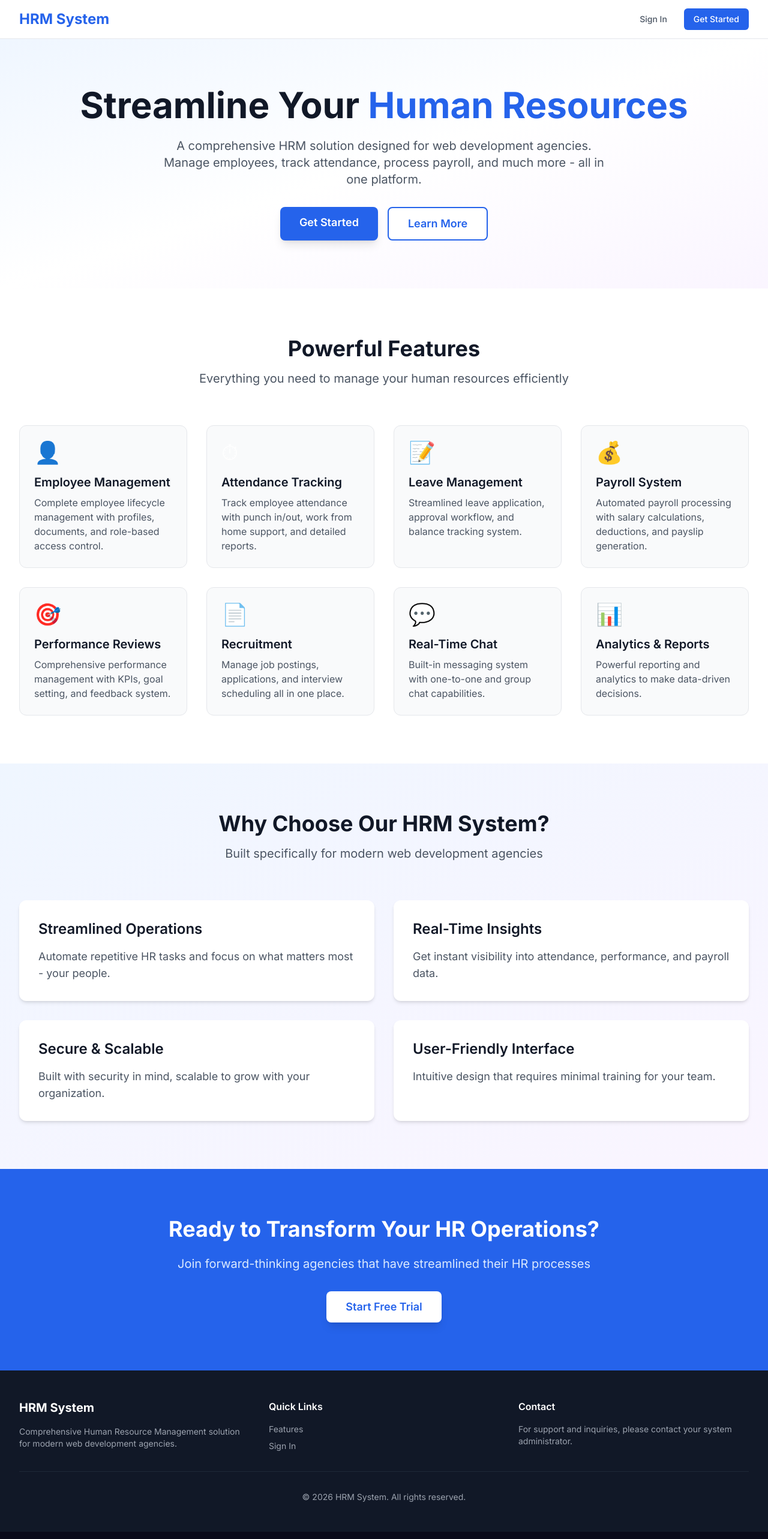
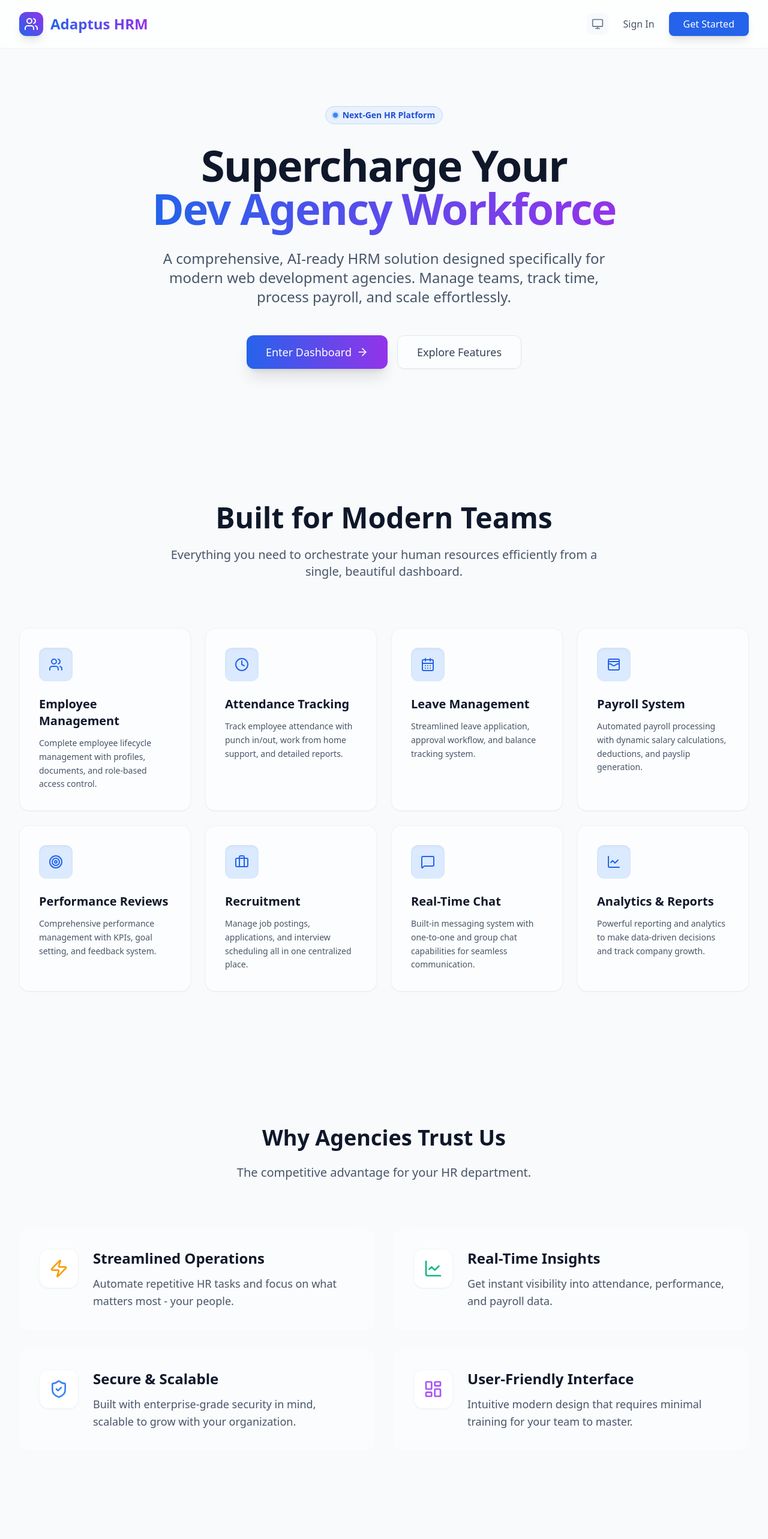
Before and after one commit to WebMatrix-Technology/HRM-frontend, a Next.js app: page / in a window 1280 px wide. Shown: the top 2566 px of the page at 60% size. Built offline with nearby package versions, Linux system fonts and the light colour scheme.

Commit message:
feat: Implement initial landing page with navigation, hero section, and features overview.

```diff
--- a/app/page.tsx
+++ b/app/page.tsx
@@ -1,89 +1,138 @@
+'use client';
+
 import Link from 'next/link';
+import { motion } from 'framer-motion';
+import { ThemeToggle } from '@/components/ui/ThemeToggle';
+import {
+  Users,
+  Clock,
+  CalendarDays,
+  WalletCards,
+  Target,
+  Briefcase,
+  MessageSquare,
+  LineChart,
+  ArrowRight,
+  ShieldCheck,
+  Zap,
+  LayoutDashboard
+} from 'lucide-react';
 
 export default function LandingPage() {
   const features = [
     {
-      icon: '👤',
+      icon: <Users className="w-6 h-6" />,
       title: 'Employee Management',
       description: 'Complete employee lifecycle management with profiles, documents, and role-based access control.',
     },
     {
-      icon: '⏱',
+      icon: <Clock className="w-6 h-6" />,
       title: 'Attendance Tracking',
       description: 'Track employee attendance with punch in/out, work from home support, and detailed reports.',
     },
     {
-      icon: '📝',
+      icon: <CalendarDays className="w-6 h-6" />,
       title: 'Leave Management',
       description: 'Streamlined leave application, approval workflow, and balance tracking system.',
     },
     {
-      icon: '💰',
+      icon: <WalletCards className="w-6 h-6" />,
       title: 'Payroll System',
-      description: 'Automated payroll processing with salary calculations, deductions, and payslip generation.',
+      description: 'Automated payroll processing with dynamic salary calculations, deductions, and payslip generation.',
     },
     {
-      icon: '🎯',
+      icon: <Target className="w-6 h-6" />,
       title: 'Performance Reviews',
       description: 'Comprehensive performance management with KPIs, goal setting, and feedback system.',
     },
     {
-      icon: '📄',
+      icon: <Briefcase className="w-6 h-6" />,
       title: 'Recruitment',
-      description: 'Manage job postings, applications, and interview scheduling all in one place.',
+      description: 'Manage job postings, applications, and interview scheduling all in one centralized place.',
     },
     {
-      icon: '💬',
+      icon: <MessageSquare className="w-6 h-6" />,
       title: 'Real-Time Chat',
-      description: 'Built-in messaging system with one-to-one and group chat capabilities.',
+      description: 'Built-in messaging system with one-to-one and group chat capabilities for seamless communication.',
     },
     {
-      icon: '📊',
+      icon: <LineChart className="w-6 h-6" />,
       title: 'Analytics & Reports',
-      description: 'Powerful reporting and analytics to make data-driven decisions.',
+      description: 'Powerful reporting and analytics to make data-driven decisions and track company growth.',
     },
   ];
 
   const benefits = [
     {
+      icon: <Zap className="w-8 h-8 text-amber-500" />,
       title: 'Streamlined Operations',
       description: 'Automate repetitive HR tasks and focus on what matters most - your people.',
     },
     {
+      icon: <LineChart className="w-8 h-8 text-emerald-500" />,
       title: 'Real-Time Insights',
       description: 'Get instant visibility into attendance, performance, and payroll data.',
     },
     {
+      icon: <ShieldCheck className="w-8 h-8 text-blue-500" />,
       title: 'Secure & Scalable',
-      description: 'Built with security in mind, scalable to grow with your organization.',
+      description: 'Built with enterprise-grade security in mind, scalable to grow with your organization.',
     },
     {
+      icon: <LayoutDashboard className="w-8 h-8 text-purple-500" />,
       title: 'User-Friendly Interface',
-      description: 'Intuitive design that requires minimal training for your team.',
+      description: 'Intuitive modern design that requires minimal training for your team to master.',
     },
   ];
 
+  const containerVariants = {
+    hidden: { opacity: 0 },
+    visible: {
+      opacity: 1,
+      transition: { staggerChildren: 0.1 }
+    }
+  };
+
+  const itemVariants = {
+    hidden: { opacity: 0, y: 20 },
+    visible: { opacity: 1, y: 0, transition: { duration: 0.5 } }
+  };
+
   return (
-    <div className="min-h-screen bg-white">
+    <div className="min-h-screen bg-slate-50 dark:bg-[#0B1120] text-slate-900 dark:text-slate-50 transition-colors duration-300 overflow-hidden font-sans">
+
+      {/* Background Decorators */}
+      <div className="fixed top-0 left-0 w-full h-full overflow-hidden -z-10 pointer-events-none">
+        <div className="absolute top-[-10%] left-[-10%] w-[40%] h-[40%] rounded-full bg-blue-500/10 dark:bg-blue-600/20 blur-[120px]" />
+        <div className="absolute top-[20%] right-[-10%] w-[30%] h-[30%] rounded-full bg-purple-500/10 dark:bg-purple-600/20 blur-[120px]" />
+        <div className="absolute bottom-[-10%] left-[20%] w-[40%] h-[40%] rounded-full bg-emerald-500/10 dark:bg-emerald-600/20 blur-[120px]" />
+      </div>
+
       {/* Navigation */}
-      <nav className="bg-white border-b border-gray-200 sticky top-0 z-50">
+      <nav className="sticky top-0 z-50 backdrop-blur-md bg-white/70 dark:bg-slate-900/70 border-b border-slate-200/50 dark:border-slate-800/50">
         <div className="max-w-7xl mx-auto px-4 sm:px-6 lg:px-8">
-          <div className="flex justify-between items-center h-16">
-            <div className="flex items-center">
-              <h1 className="text-2xl font-bold text-blue-600">HRM System</h1>
+          <div className="flex justify-between items-center h-20">
+            <div className="flex items-center gap-3">
+              <div className="w-10 h-10 rounded-xl bg-gradient-to-tr from-blue-600 to-purple-600 flex items-center justify-center shadow-lg">
+                <Users className="w-6 h-6 text-white" />
               </div>
-            <div className="flex items-center space-x-4">
+              <h1 className="text-2xl font-black bg-clip-text text-transparent bg-gradient-to-r from-blue-600 to-purple-600 dark:from-blue-400 dark:to-purple-400">
+                Adaptus HRM
+              </h1>
+            </div>
+            <div className="flex items-center space-x-6">
+              <ThemeToggle />
               <Link
                 href="/auth/login"
-                className="text-gray-600 hover:text-gray-900 px-3 py-2 rounded-md text-sm font-medium transition-colors"
+                className="hidden sm:block text-slate-600 dark:text-slate-300 hover:text-slate-900 dark:hover:text-white font-medium transition-colors"
               >
                 Sign In
               </Link>
               <Link
                 href="/auth/login"
-                className="bg-blue-600 text-white px-4 py-2 rounded-md text-sm font-medium hover:bg-blue-700 transition-colors"
+                className="relative inline-flex h-10 items-center justify-center overflow-hidden rounded-lg bg-blue-600 dark:bg-blue-500 px-6 font-medium text-white shadow-lg transition-all hover:bg-blue-700 hover:scale-105 active:scale-95"
               >
-                Get Started
+                <span>Get Started</span>
               </Link>
             </div>
           </div>
@@ -91,132 +140,196 @@ export default function LandingPage() {
       </nav>
 
       {/* Hero Section */}
-      <section className="bg-gradient-to-br from-blue-50 via-white to-purple-50 py-20 px-4 sm:px-6 lg:px-8">
-        <div className="max-w-7xl mx-auto">
-          <div className="text-center">
-            <h1 className="text-5xl md:text-6xl font-bold text-gray-900 mb-6">
-              Streamline Your
-              <span className="text-blue-600"> Human Resources</span>
-            </h1>
-            <p className="text-xl text-gray-600 mb-8 max-w-3xl mx-auto">
-              A comprehensive HRM solution designed for web development agencies.
-              Manage employees, track attendance, process payroll, and much more - all in one platform.
-            </p>
-            <div className="flex flex-col sm:flex-row gap-4 justify-center">
+      <section className="relative pt-24 pb-32 px-4 sm:px-6 lg:px-8">
+        <motion.div
+          className="max-w-5xl mx-auto text-center"
+          initial="hidden"
+          animate="visible"
+          variants={containerVariants}
+        >
+          <motion.div variants={itemVariants} className="inline-flex items-center gap-2 px-3 py-1 rounded-full bg-blue-100/50 dark:bg-blue-900/30 border border-blue-200 dark:border-blue-800 text-blue-700 dark:text-blue-300 text-sm font-semibold mb-8">
+            <span className="flex h-2 w-2 relative">
+              <span className="animate-ping absolute inline-flex h-full w-full rounded-full bg-blue-400 opacity-75"></span>
+              <span className="relative inline-flex rounded-full h-2 w-2 bg-blue-500"></span>
+            </span>
+            Next-Gen HR Platform
+          </motion.div>
+
+          <motion.h1 variants={itemVariants} className="text-6xl md:text-7xl font-extrabold tracking-tight mb-8">
+            Supercharge Your <br className="hidden md:block" />
+            <span className="text-transparent bg-clip-text bg-gradient-to-r from-blue-600 to-purple-600 dark:from-blue-400 dark:to-purple-400">
+              Dev Agency Workforce
+            </span>
+          </motion.h1>
+
+          <motion.p variants={itemVariants} className="text-xl md:text-2xl text-slate-600 dark:text-slate-400 mb-12 max-w-3xl mx-auto leading-relaxed">
+            A comprehensive, AI-ready HRM solution designed specifically for modern web development agencies. Manage teams, track time, process payroll, and scale effortlessly.
+          </motion.p>
+
+          <motion.div variants={itemVariants} className="flex flex-col sm:flex-row gap-4 justify-center items-center">
             <Link
               href="/auth/login"
-                className="bg-blue-600 text-white px-8 py-3 rounded-lg text-lg font-semibold hover:bg-blue-700 transition-colors shadow-lg hover:shadow-xl"
+              className="group relative inline-flex h-14 items-center justify-center overflow-hidden rounded-xl bg-gradient-to-r from-blue-600 to-purple-600 px-8 font-medium text-white shadow-xl hover:shadow-2xl transition-all hover:scale-105"
             >
-                Get Started
+              <span className="flex items-center gap-2 text-lg">
+                Enter Dashboard
+                <ArrowRight className="w-5 h-5 group-hover:translate-x-1 transition-transform" />
+              </span>
             </Link>
             <a
               href="#features"
-                className="bg-white text-blue-600 px-8 py-3 rounded-lg text-lg font-semibold hover:bg-gray-50 transition-colors border-2 border-blue-600 inline-block cursor-pointer"
+              className="inline-flex h-14 items-center justify-center rounded-xl bg-white/50 dark:bg-slate-800/50 backdrop-blur-sm border border-slate-200 dark:border-slate-700 px-8 font-medium text-slate-700 dark:text-slate-200 hover:bg-white dark:hover:bg-slate-800 transition-all hover:scale-105 shadow-sm"
             >
-                Learn More
+              <span className="text-lg">Explore Features</span>
             </a>
-            </div>
-          </div>
-        </div>
+          </motion.div>
+        </motion.div>
       </section>
 
-      {/* Features Section */}
-      <section id="features" className="py-20 px-4 sm:px-6 lg:px-8 bg-white">
+      {/* Features Grid */}
+      <section id="features" className="py-24 px-4 sm:px-6 lg:px-8 relative z-10">
         <div className="max-w-7xl mx-auto">
-          <div className="text-center mb-16">
-            <h2 className="text-4xl font-bold text-gray-900 mb-4">Powerful Features</h2>
-            <p className="text-xl text-gray-600 max-w-2xl mx-auto">
-              Everything you need to manage your human resources efficiently
+          <motion.div
+            initial={{ opacity: 0, y: 20 }}
+            whileInView={{ opacity: 1, y: 0 }}
+            viewport={{ once: true, margin: "-100px" }}
+            className="text-center mb-20"
+          >
+            <h2 className="text-4xl md:text-5xl font-bold mb-6">Built for Modern Teams</h2>
+            <p className="text-xl text-slate-600 dark:text-slate-400 max-w-3xl mx-auto">
+              Everything you need to orchestrate your human resources efficiently from a single, beautiful dashboard.
+            </p>
+          </motion.div>
+
+          <div className="grid grid-cols-1 md:grid-cols-2 lg:grid-cols-4 gap-6">
+            {features.map((feature, index) => (
+              <motion.div
+                key={index}
+                initial={{ opacity: 0, scale: 0.95 }}
+                whileInView={{ opacity: 1, scale: 1 }}
+                viewport={{ once: true }}
+                transition={{ delay: index * 0.05 }}
+                whileHover={{ y: -5 }}
+                className="group relative bg-white/60 dark:bg-slate-800/60 backdrop-blur-xl rounded-2xl p-8 border border-slate-200/50 dark:border-slate-700/50 shadow-sm hover:shadow-xl transition-all overflow-hidden"
+              >
+                <div className="absolute top-0 right-0 w-32 h-32 bg-gradient-to-br from-blue-500/10 to-purple-500/10 dark:from-blue-500/20 dark:to-purple-500/20 rounded-full blur-2xl -mr-10 -mt-10 transition-opacity opacity-0 group-hover:opacity-100" />
+
+                <div className="relative z-10">
+                  <div className="w-14 h-14 rounded-xl bg-blue-100 dark:bg-blue-900/50 text-blue-600 dark:text-blue-400 flex items-center justify-center mb-6 shadow-inner group-hover:scale-110 transition-transform">
+                    {feature.icon}
+                  </div>
+                  <h3 className="text-xl font-bold text-slate-900 dark:text-white mb-3">{feature.title}</h3>
+                  <p className="text-slate-600 dark:text-slate-400 leading-relaxed font-medium text-sm">
+                    {feature.description}
                   </p>
                 </div>
-          <div className="grid grid-cols-1 md:grid-cols-2 lg:grid-cols-4 gap-8">
-            {features.map((feature, index) => (
-              <div
-                key={index}
-                className="bg-gray-50 rounded-xl p-6 hover:shadow-lg transition-shadow border border-gray-200"
-              >
-                <div className="text-4xl mb-4">{feature.icon}</div>
-                <h3 className="text-xl font-semibold text-gray-900 mb-2">{feature.title}</h3>
-                <p className="text-gray-600">{feature.description}</p>
-              </div>
+              </motion.div>
             ))}
           </div>
         </div>
       </section>
 
       {/* Benefits Section */}
-      <section className="py-20 px-4 sm:px-6 lg:px-8 bg-gradient-to-br from-blue-50 to-purple-50">
+      <section className="py-32 px-4 sm:px-6 lg:px-8 relative z-10">
         <div className="max-w-7xl mx-auto">
-          <div className="text-center mb-16">
-            <h2 className="text-4xl font-bold text-gray-900 mb-4">Why Choose Our HRM System?</h2>
-            <p className="text-xl text-gray-600 max-w-2xl mx-auto">
-              Built specifically for modern web development agencies
+          <motion.div
+            initial={{ opacity: 0, y: 20 }}
+            whileInView={{ opacity: 1, y: 0 }}
+            viewport={{ once: true }}
+            className="text-center mb-20"
+          >
+            <h2 className="text-4xl font-bold mb-6">Why Agencies Trust Us</h2>
+            <p className="text-xl text-slate-600 dark:text-slate-400">
+              The competitive advantage for your HR department.
+            </p>
+          </motion.div>
+
+          <div className="grid grid-cols-1 md:grid-cols-2 gap-8">
+            {benefits.map((benefit, index) => (
+              <motion.div
+                key={index}
+                initial={{ opacity: 0, x: index % 2 === 0 ? -20 : 20 }}
+                whileInView={{ opacity: 1, x: 0 }}
+                viewport={{ once: true }}
+                className="flex gap-6 items-start bg-white/40 dark:bg-slate-800/40 backdrop-blur-md rounded-2xl p-8 border border-white/20 dark:border-slate-700/50 hover:bg-white/60 dark:hover:bg-slate-800/60 transition-colors"
+              >
+                <div className="flex-shrink-0 p-4 bg-white dark:bg-slate-900 rounded-2xl shadow-sm border border-slate-100 dark:border-slate-800">
+                  {benefit.icon}
+                </div>
+                <div>
+                  <h3 className="text-2xl font-bold mb-3">{benefit.title}</h3>
+                  <p className="text-slate-600 dark:text-slate-400 text-lg leading-relaxed">
+                    {benefit.description}
                   </p>
                 </div>
-          <div className="grid grid-cols-1 md:grid-cols-2 gap-8">
-            {benefits.map((benefit, index) => (
-              <div
-                key={index}
-                className="bg-white rounded-xl p-8 shadow-md hover:shadow-lg transition-shadow"
-              >
-                <h3 className="text-2xl font-semibold text-gray-900 mb-4">{benefit.title}</h3>
-                <p className="text-gray-600 text-lg">{benefit.description}</p>
-              </div>
+              </motion.div>
             ))}
           </div>
         </div>
       </section>
 
       {/* CTA Section */}
-      <section className="py-20 px-4 sm:px-6 lg:px-8 bg-blue-600">
-        <div className="max-w-4xl mx-auto text-center">
-          <h2 className="text-4xl font-bold text-white mb-6">Ready to Transform Your HR Operations?</h2>
-          <p className="text-xl text-blue-100 mb-8">
-            Join forward-thinking agencies that have streamlined their HR processes
+      <section className="py-24 px-4 sm:px-6 lg:px-8 relative z-10">
+        <div className="max-w-5xl mx-auto">
+          <div className="relative rounded-3xl overflow-hidden bg-gradient-to-r from-blue-600 to-purple-600 p-12 md:p-20 text-center shadow-2xl">
+            {/* Pattern Overlay */}
+            <div className="absolute inset-0 opacity-10 bg-[url('https://www.transparenttextures.com/patterns/cubes.png')] mix-blend-overlay"></div>
+
+            <div className="relative z-10">
+              <h2 className="text-4xl md:text-5xl font-black text-white mb-6">
+                Ready to Upgrade Your HR Engine?
+              </h2>
+              <p className="text-xl md:text-2xl text-blue-100 mb-10 max-w-2xl mx-auto">
+                Join elite web agencies that have already automated their human resource management.
               </p>
               <Link
                 href="/auth/login"
-            className="inline-block bg-white text-blue-600 px-8 py-3 rounded-lg text-lg font-semibold hover:bg-gray-100 transition-colors shadow-lg hover:shadow-xl"
+                className="inline-flex items-center justify-center h-16 px-10 rounded-xl bg-white text-slate-900 font-bold text-lg shadow-xl hover:shadow-2xl hover:scale-105 transition-all"
               >
-            Start Free Trial
+                Start Using Adaptus Free
               </Link>
+            </div>
+          </div>
         </div>
       </section>
 
       {/* Footer */}
-      <footer className="bg-gray-900 text-gray-400 py-12 px-4 sm:px-6 lg:px-8">
+      <footer className="bg-slate-900 dark:bg-[#050812] text-slate-400 py-16 px-4 sm:px-6 lg:px-8 border-t border-slate-800">
         <div className="max-w-7xl mx-auto">
-          <div className="grid grid-cols-1 md:grid-cols-3 gap-8">
-            <div>
-              <h3 className="text-white text-xl font-bold mb-4">HRM System</h3>
-              <p className="text-sm">
-                Comprehensive Human Resource Management solution for modern web development agencies.
+          <div className="grid grid-cols-1 md:grid-cols-4 gap-12 mb-12">
+            <div className="col-span-1 md:col-span-2">
+              <div className="flex items-center gap-2 mb-6 text-white text-xl font-bold">
+                <Users className="w-6 h-6 text-blue-500" />
+                Adaptus HRM
+              </div>
+              <p className="max-w-md leading-relaxed">
+                The most advanced, beautifully designed Human Resource Management application tailored for tech teams and development agencies.
               </p>
             </div>
             <div>
-              <h4 className="text-white font-semibold mb-4">Quick Links</h4>
-              <ul className="space-y-2 text-sm">
-                <li>
-                  <a href="#features" className="hover:text-white transition-colors cursor-pointer">
-                    Features
-                  </a>
-                </li>
-                <li>
-                  <Link href="/auth/login" className="hover:text-white transition-colors">
-                    Sign In
-                  </Link>
-                </li>
+              <h4 className="text-white font-semibold mb-6 uppercase tracking-wider text-sm">Product</h4>
+              <ul className="space-y-4">
+                <li><a href="#features" className="hover:text-blue-400 transition-colors">Features</a></li>
+                <li><Link href="/auth/login" className="hover:text-blue-400 transition-colors">Login</Link></li>
+                <li><a href="#" className="hover:text-blue-400 transition-colors">Security</a></li>
               </ul>
             </div>
             <div>
-              <h4 className="text-white font-semibold mb-4">Contact</h4>
-              <p className="text-sm">
-                For support and inquiries, please contact your system administrator.
-              </p>
+              <h4 className="text-white font-semibold mb-6 uppercase tracking-wider text-sm">Company</h4>
+              <ul className="space-y-4">
+                <li><a href="#" className="hover:text-blue-400 transition-colors">About Us</a></li>
+                <li><a href="#" className="hover:text-blue-400 transition-colors">Contact</a></li>
+                <li><a href="#" className="hover:text-blue-400 transition-colors">Privacy Policy</a></li>
+              </ul>
             </div>
           </div>
-          <div className="border-t border-gray-800 mt-8 pt-8 text-center text-sm">
-            <p>&copy; {new Date().getFullYear()} HRM System. All rights reserved.</p>
+          <div className="pt-8 border-t border-slate-800/50 flex flex-col md:flex-row justify-between items-center gap-4 text-sm">
+            <p>&copy; {new Date().getFullYear()} Adaptus HRM by Tech Corp. All rights reserved.</p>
+            <div className="flex gap-6">
+              <a href="#" className="hover:text-white transition-colors">Terms</a>
+              <a href="#" className="hover:text-white transition-colors">Privacy</a>
+              <a href="#" className="hover:text-white transition-colors">Cookies</a>
+            </div>
           </div>
         </div>
       </footer>
```
Lines whose indentation alone changed are shown as unchanged.
